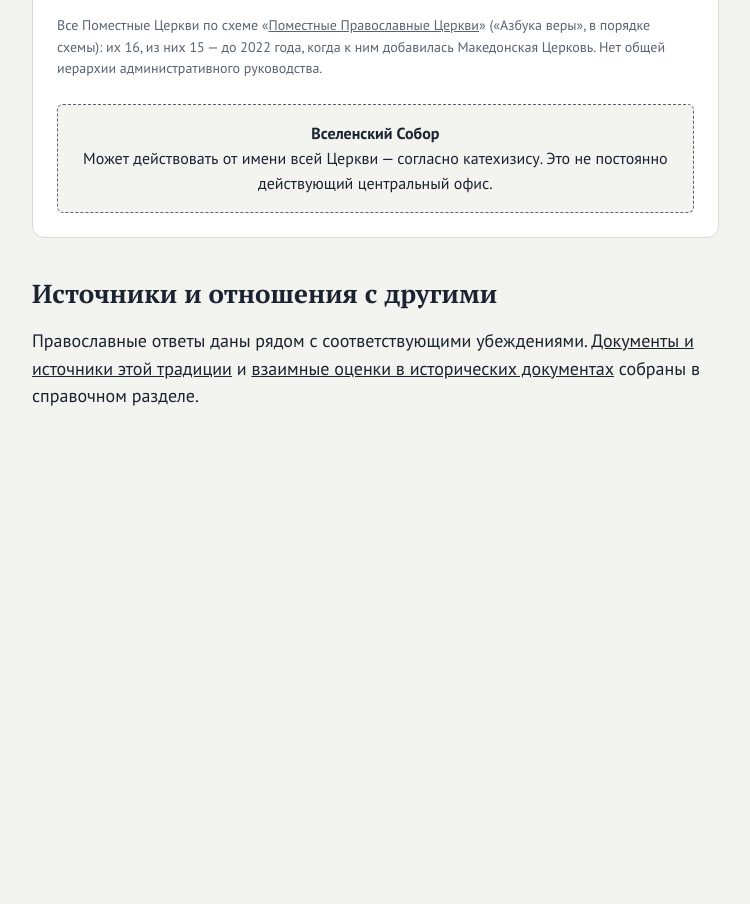
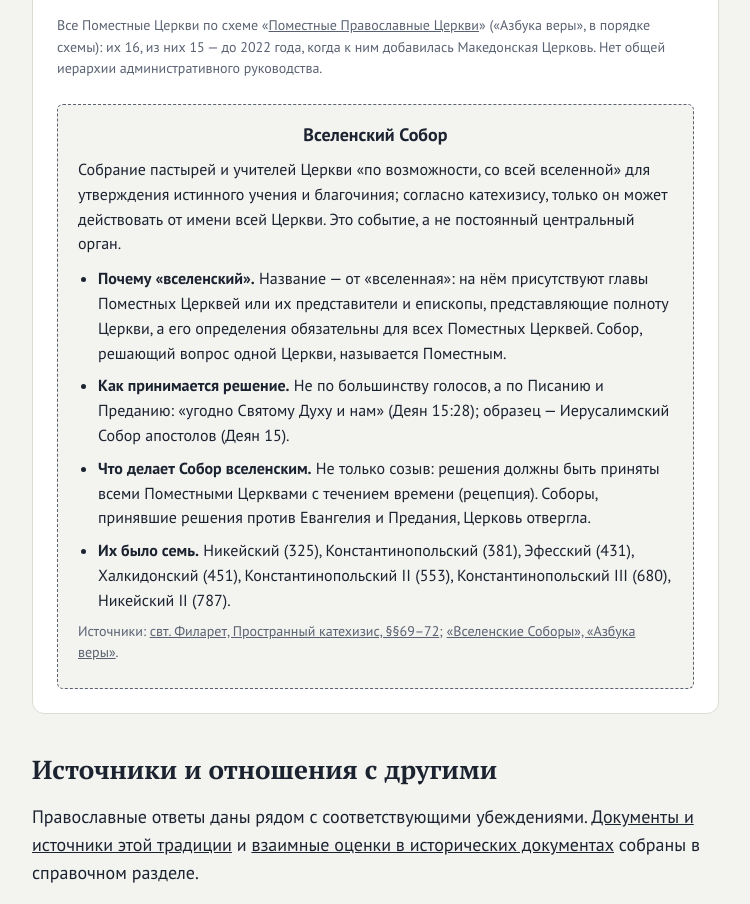
Before and after one commit to vil4max/scripture-science, an Astro site: page /scripture-science/orthodoxy in a window 1280 px wide. Shown: the part 8501-9405 px from the top of the page, without its empty margins (260-1010 px from the left). Before the commit the page ends 8993 px from the top, so only its background shows below. Built offline with nearby package versions, Linux system fonts and the light colour scheme; Astro itself is replaced by a stand-in of ours.

Commit message:
feat(orthodoxy): explain the Ecumenical Council in the governance scheme
The owner asked what the Ecumenical Council means and why it is called
ecumenical.

The council block now says what it is (St Philaret's catechism, section 69),
why "ecumenical" (representatives of the whole Church, decisions binding on
all Local Churches, unlike a Local Council), how a decision is reached
(not by majority: Acts 15:28), what makes a council ecumenical (reception
by all Local Churches over time) and lists the seven councils with their
years, with the catechism and the Azbyka article "Vselenskie sobory" as
sources. The Jehovah's Witnesses box keeps its centred form.

Validation: PATH=/opt/homebrew/opt/node/bin:$PATH npm run verify (Node
26.8.2) exited 0: 142/142 tests; every claim traced to the cited pages.

```diff
--- a/src/components/GovernanceDiagram.astro
+++ b/src/components/GovernanceDiagram.astro
@@ -19,9 +19,19 @@ const LOCAL_CHURCHES = [
     <p class="principle">Самостоятельное управление Поместных Церквей</p>
     <ol class="churches numbered">{LOCAL_CHURCHES.map((name) => <li>{name}</li>)}</ol>
     <p class="note">Все Поместные Церкви по схеме «<a href="https://azbyka.ru/shemy/pomestnye-pravoslavnye-cerkvi.shtml" target="_blank" rel="noopener noreferrer">Поместные Православные Церкви</a>» («Азбука веры», в порядке схемы): их 16, из них 15 — до 2022 года, когда к ним добавилась Македонская Церковь. Нет общей иерархии административного руководства.</p>
-    <div class="council"><strong>Вселенский Собор</strong><br/>Может действовать от имени всей Церкви — согласно катехизису. Это не постоянно действующий центральный офис.</div>
+    <div class="council">
+      <strong>Вселенский Собор</strong>
+      <p>Собрание пастырей и учителей Церкви «по возможности, со всей вселенной» для утверждения истинного учения и благочиния; согласно катехизису, только он может действовать от имени всей Церкви. Это событие, а не постоянный центральный орган.</p>
+      <ul>
+        <li><b>Почему «вселенский».</b> Название — от «вселенная»: на нём присутствуют главы Поместных Церквей или их представители и епископы, представляющие полноту Церкви, а его определения обязательны для всех Поместных Церквей. Собор, решающий вопрос одной Церкви, называется Поместным.</li>
+        <li><b>Как принимается решение.</b> Не по большинству голосов, а по Писанию и Преданию: «угодно Святому Духу и нам» (Деян 15:28); образец — Иерусалимский Собор апостолов (Деян 15).</li>
+        <li><b>Что делает Собор вселенским.</b> Не только созыв: решения должны быть приняты всеми Поместными Церквами с течением времени (рецепция). Соборы, принявшие решения против Евангелия и Предания, Церковь отвергла.</li>
+        <li><b>Их было семь.</b> Никейский (325), Константинопольский (381), Эфесский (431), Халкидонский (451), Константинопольский II (553), Константинопольский III (680), Никейский II (787).</li>
+      </ul>
+      <p class="council-sources">Источники: <a href="https://azbyka.ru/otechnik/Filaret_Moskovskij/prostrannyj-pravoslavnyj-katekhizis/2_12" target="_blank" rel="noopener noreferrer">свт. Филарет, Пространный катехизис, §§69–72</a>; <a href="https://azbyka.ru/vselenskie-sobory" target="_blank" rel="noopener noreferrer">«Вселенские Соборы», «Азбука веры»</a>.</p>
+    </div>
   </> : <>
-    <div class="council"><strong>Руководящий совет</strong><br/>Руководство деятельностью во всём мире</div>
+    <div class="council plain"><strong>Руководящий совет</strong><br/>Руководство деятельностью во всём мире</div>
     <p class="connector" aria-hidden="true">↓</p>
     <ul class="churches">{[1,2,3].map(() => <li><strong>Собрание</strong><br/>Совет старейшин</li>)}</ul>
     <p class="note">Показаны всемирное руководство и местные собрания; промежуточные уровни опущены.</p>
@@ -36,6 +46,12 @@ const LOCAL_CHURCHES = [
   .churches.numbered li { counter-increment: church; padding: 12px 10px; font-size: 15px; }
   .churches.numbered li::before { content: counter(church) ". "; color: var(--muted); }
   .churches li { flex: 1 1 160px; padding: 16px; border: 1px solid var(--line); border-top: 3px solid var(--focus); border-radius: 6px; text-align: center; font-size: 16px; }
-  .council { text-align: center; background: var(--bg); padding: 16px; border: 1px dashed var(--muted); border-radius: 6px; margin-top: 24px; font-size: 16px; }
+  .council { background: var(--bg); padding: 16px 20px; border: 1px dashed var(--muted); border-radius: 6px; margin-top: 24px; font-size: 16px; }
+  .council > strong { display: block; text-align: center; font-size: 18px; }
+  .council p { margin: 8px 0; }
+  .council ul { margin: 10px 0 0; padding-left: 20px; display: grid; gap: 8px; }
+  .council.plain { text-align: center; }
+  .council.plain > strong { display: inline; font-size: inherit; }
+  .council-sources { font-size: 14px; color: var(--muted); }
   .connector { text-align: center; font-size: 28px; margin: 4px; } .note { font-size: 14px; color: var(--muted); }
 </style>
```
